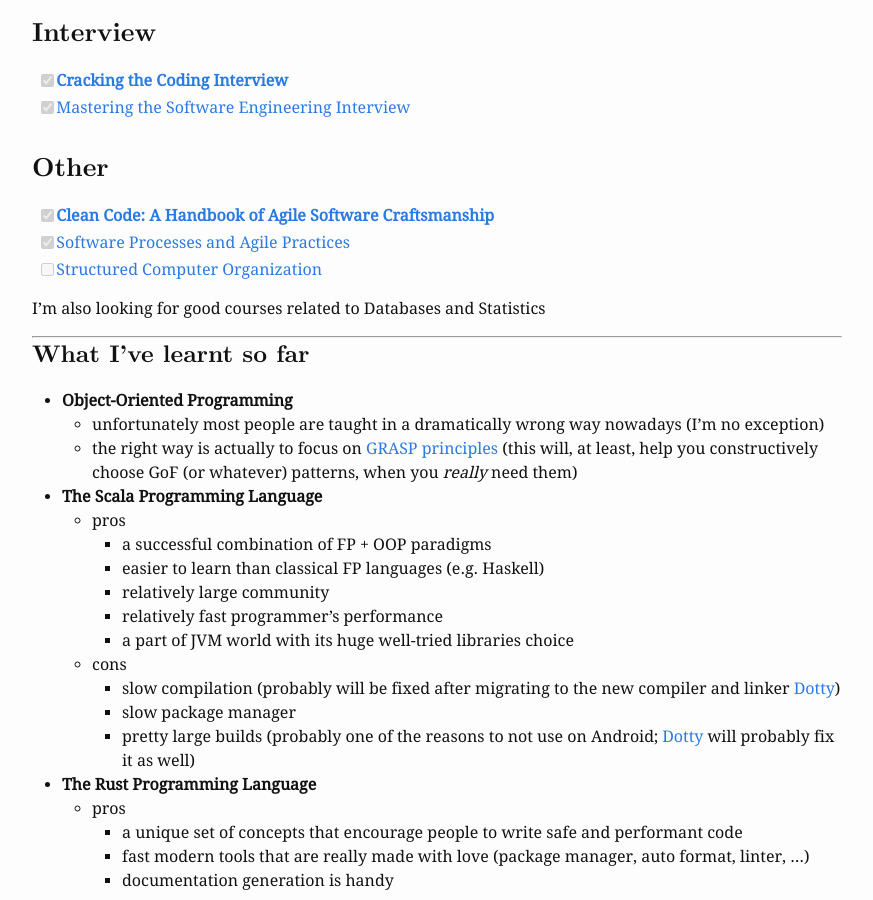
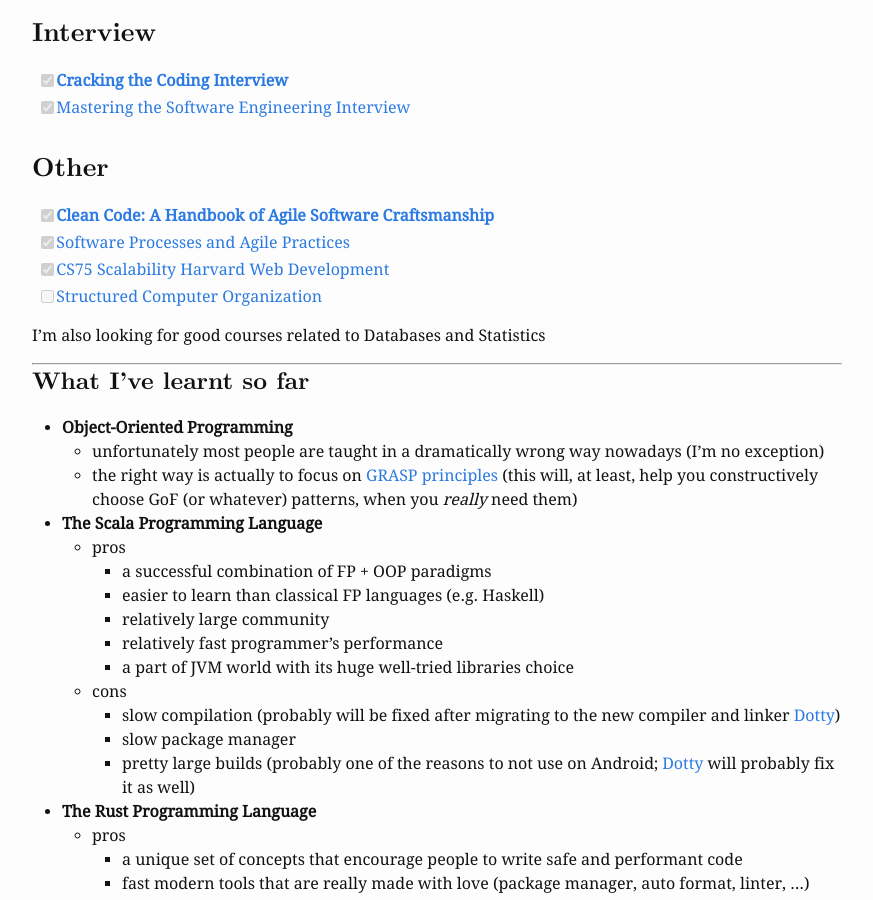
Before and after one commit to alopatindev/alopatindev.github.io, a Jekyll site: the page built from _posts/2016-11-29-self-learning.markdown, in a window 1280 px wide and 900 px high, scrolled down 2494 px. Shown: the whole window, without its empty margins (203-1076 px from the left). Built offline with Jekyll 4.4.1, drawn with Linux system fonts in a browser that asks for light colours; comment, search, counter and statistics services are not loaded; some of the changed lines change nothing that is shown.

Commit message:
update 2016-11-29-self-learning

```diff
--- a/_posts/2016-11-29-self-learning.markdown
+++ b/_posts/2016-11-29-self-learning.markdown
@@ -86,6 +86,7 @@
 ### Other
 - [x][**Clean Code: A Handbook of Agile Software Craftsmanship**](https://www.amazon.com/Clean-Code-Handbook-Software-Craftsmanship/dp/0132350882)
 - [x][Software Processes and Agile Practices](https://www.coursera.org/learn/software-processes-and-agile-practices)
+- [x][CS75 Scalability Harvard Web Development](https://www.youtube.com/watch?v=-W9F__D3oY4)
 - [ ][Structured Computer Organization](https://www.amazon.com/Structured-Computer-Organization-Andrew-Tanenbaum/dp/0132916525)
 
 I'm also looking for good courses related to Databases and Statistics
```
